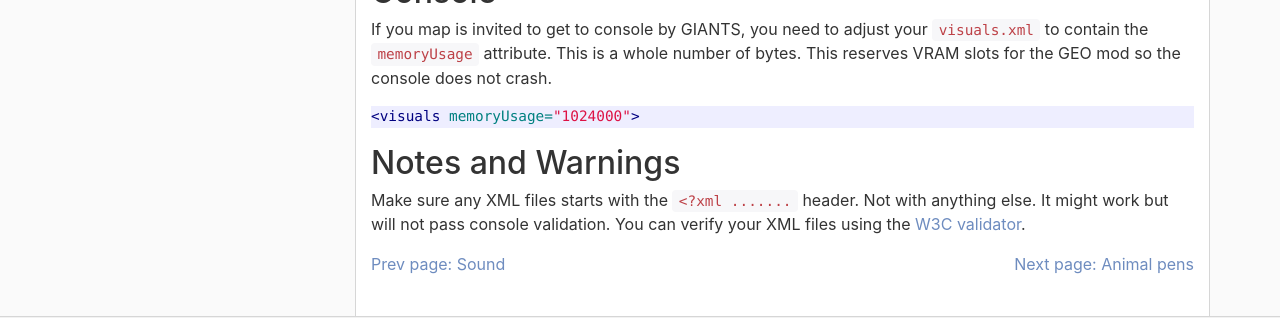
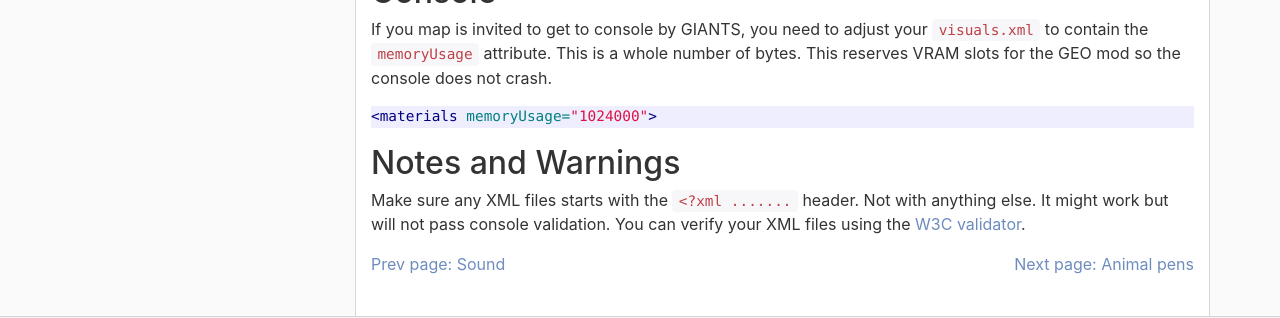
Before and after one commit to RealismusModding/realismusmodding.github.io, a Jekyll site: the page built from mods/seasons19/manual/modding/maps/visuals.md, in a window 1280 px wide and 900 px high, scrolled down 3070 px. Shown: the part 349-667 px from the top of the window. Built offline with Jekyll 4.4.1, drawn with Linux system fonts in a browser that asks for light colours; comment, search, counter and statistics services are not loaded.

Commit message:
Fix error in manual for visuals.

````diff
--- a/mods/seasons19/manual/modding/maps/visuals.md
+++ b/mods/seasons19/manual/modding/maps/visuals.md
@@ -142,7 +142,7 @@ An often requested feature by map makers is to disable depth of field for their
 If you map is invited to get to console by GIANTS, you need to adjust your `visuals.xml` to contain the `memoryUsage` attribute. This is a whole number of bytes. This reserves VRAM slots for the GEO mod so the console does not crash.
 
 ```xml
-<visuals memoryUsage="1024000">
+<materials memoryUsage="1024000">
 ```
 
 ## Notes and Warnings
````
